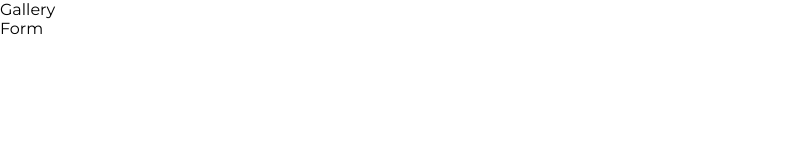
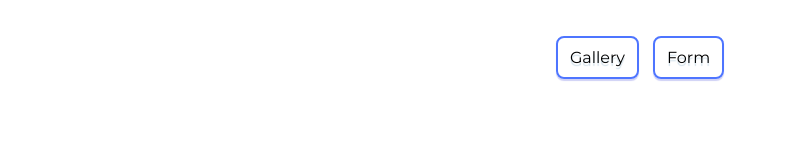
Before and after one commit to NataliiaMolodchenko/goit-js-hw-09, a plain HTML site: page index.html in a window 1280 px wide. Shown: the whole page, without its empty margins (0-787 px from the left). Drawn offline with Linux system fonts and the light colour scheme.

Commit message:
Deploying to gh-pages from @ NataliiaMolodchenko/goit-js-hw-09@0b379e06d0327c062a22d92f48d5e950026270d5 🚀

```diff
--- a/index.html
+++ b/index.html
@@ -11,10 +11,10 @@
       href="https://fonts.googleapis.com/css2?family=Inter:ital,opsz@0,14..32;1,14..32&family=Montserrat:ital@0;1&family=Poppins:ital,wght@0,100;0,200;0,300;0,400;0,500;0,600;0,700;0,800;0,900;1,100;1,200;1,300;1,400;1,500;1,600;1,700;1,800;1,900&family=Raleway&family=Roboto+Condensed:ital,wght@0,100..900;1,100..900&family=Roboto:ital,wdth,wght@0,75..100,100..900;1,75..100,100..900&display=swap"
       rel="stylesheet"
     />
-    <link rel="stylesheet" crossorigin href="/goit-js-hw-09/assets/styles-CLJs1NvD.css">
+    <link rel="stylesheet" crossorigin href="/goit-js-hw-09/assets/styles-BmE7-Drw.css">
   </head>
   <body>
-    <ul>
+    <ul class="home-page">
       <li><a href="./1-gallery.html">Gallery</a></li>
       <li><a href="./2-form.html">Form</a></li>
     </ul>
```
Also changed, not shown: 1-gallery.html (+1 -1 lines), 2-form.html (+1 -1 lines), assets/styles-BmE7-Drw.css (added, +1 -0 lines), assets/styles-CLJs1NvD.css (deleted, +0 -1 lines).
